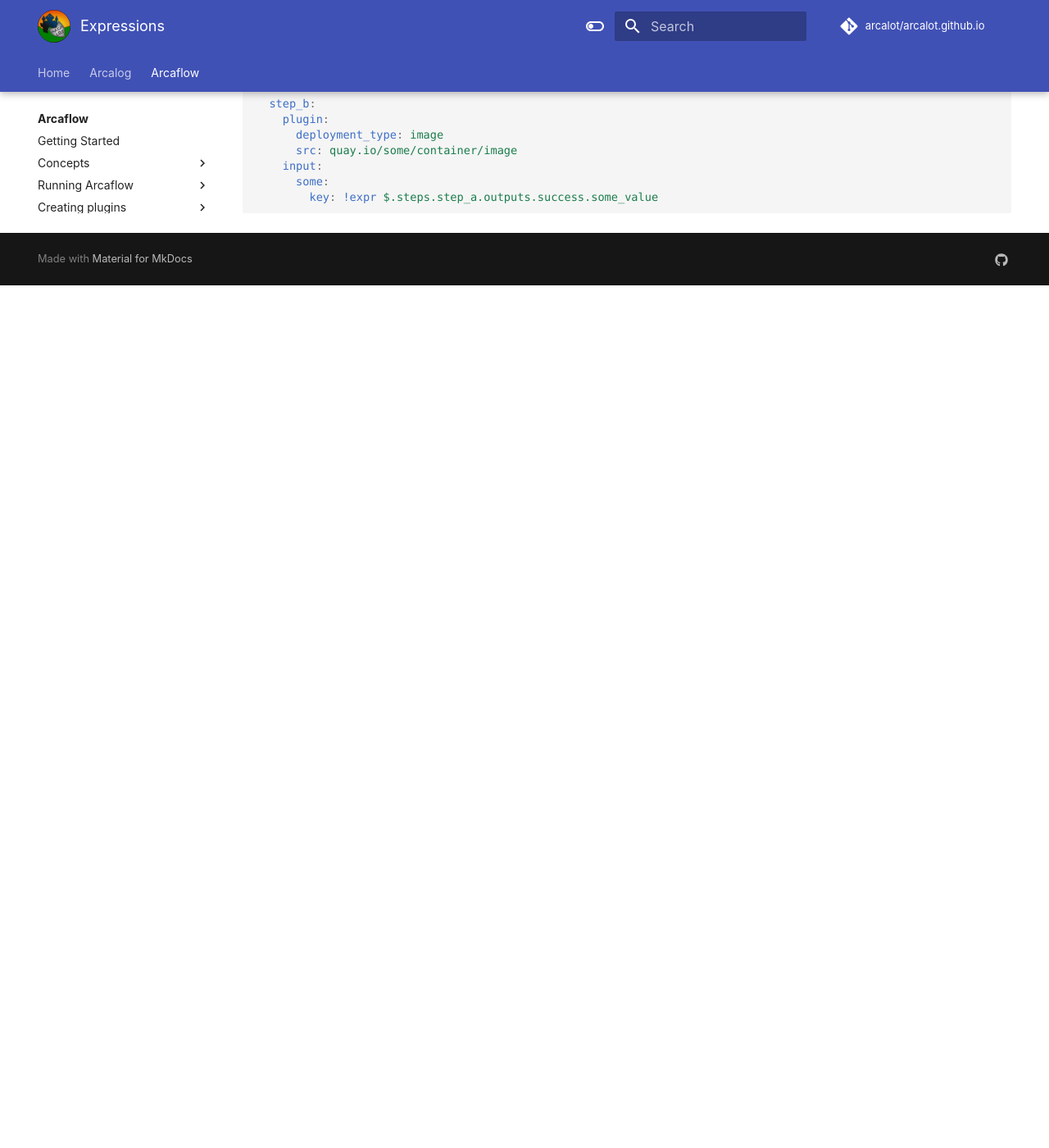
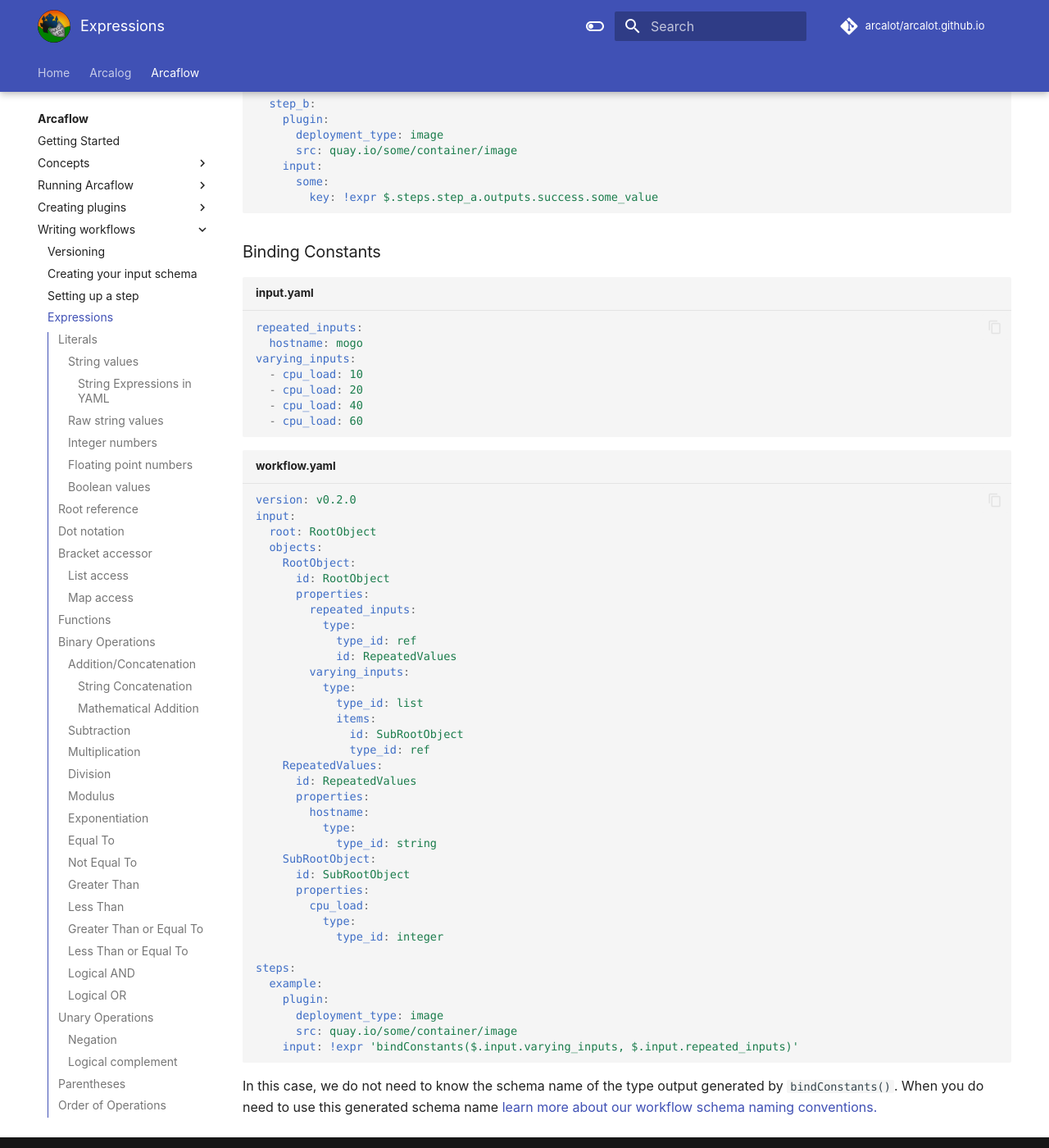
Before and after one commit to arcalot/arcalot.github.io, an MkDocs documentation site: the page built from docs/arcaflow/workflows/expressions.md, in a window 1280 px wide and 1400 px high, scrolled down 15478 px. Shown: the whole window at 82% size. Built offline with MkDocs 1.6.1 and Material for MkDocs 9.7.7, drawn with Linux system fonts in a browser that asks for light colours; comment, search, counter and statistics services are not loaded; before the commit the page ends 15826 px from its top, so only the background shows below that.

Commit message:
add explanation

````diff
--- a/docs/arcaflow/workflows/expressions.md
+++ b/docs/arcaflow/workflows/expressions.md
@@ -531,3 +531,58 @@
       some:
         key: !expr $.steps.step_a.outputs.success.some_value
 ```
+
+### Binding Constants
+
+
+
+```yaml title="input.yaml"
+repeated_inputs:
+  hostname: mogo
+varying_inputs:
+  - cpu_load: 10
+  - cpu_load: 20
+  - cpu_load: 40
+  - cpu_load: 60
+```
+
+```yaml title="workflow.yaml"
+version: v0.2.0
+input:
+  root: RootObject
+  objects:
+    RootObject:
+      id: RootObject
+      properties:
+        repeated_inputs:
+          type:
+            type_id: ref
+            id: RepeatedValues
+        varying_inputs:
+          type:
+            type_id: list
+            items:
+              id: SubRootObject
+              type_id: ref
+    RepeatedValues:
+      id: RepeatedValues
+      properties:
+        hostname:
+          type:
+            type_id: string
+    SubRootObject:
+      id: SubRootObject
+      properties:
+        cpu_load:
+          type:
+            type_id: integer
+
+steps:
+  example:
+    plugin:
+      deployment_type: image
+      src: quay.io/some/container/image
+    input: !expr 'bindConstants($.input.varying_inputs, $.input.repeated_inputs)'
+```
+
+In this case, we do not need to know the schema name of the type output generated by `bindConstants()`. When you do need to use this generated schema name [learn more about our workflow schema naming conventions.](schemas.md)
````
Also changed, not shown: docs/arcaflow/workflows/flow-control.md (+4 -2 lines), docs/arcaflow/workflows/index.md (+4 -0 lines).
